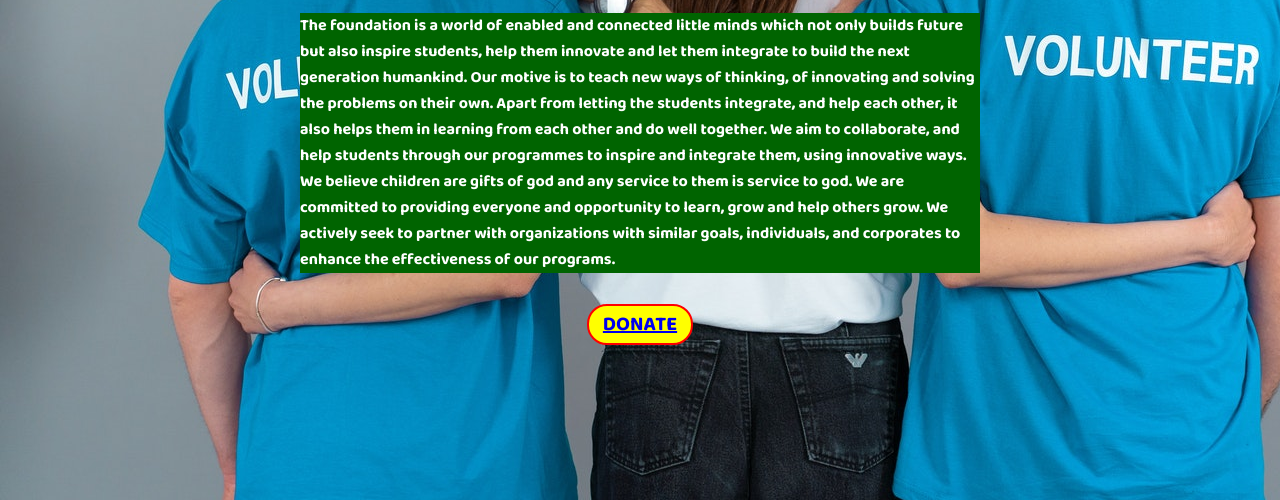
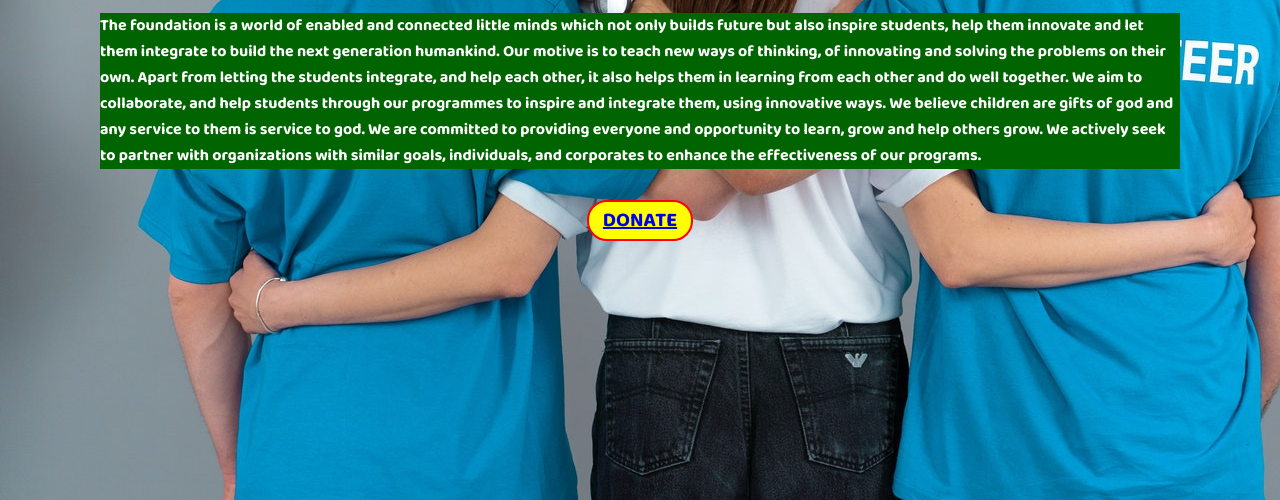
Before and after one commit to Vinayakrai/The-Sparks-Foundation, a plain HTML site: page index.html in a window 1280 px wide. Shown: the part 300-800 px from the top of the page. Drawn offline with Linux system fonts and the light colour scheme.

Commit message:
Update stylesheet.css

```diff
--- a/stylesheet.css
+++ b/stylesheet.css
@@ -28,7 +28,7 @@ body{
 	#home{
 	display:flex;
 	flex-direction:column;
-	padding:4px 300px;
+	padding:4px 100px;
 	align-items:center;
 	position:relative;
 }
```
